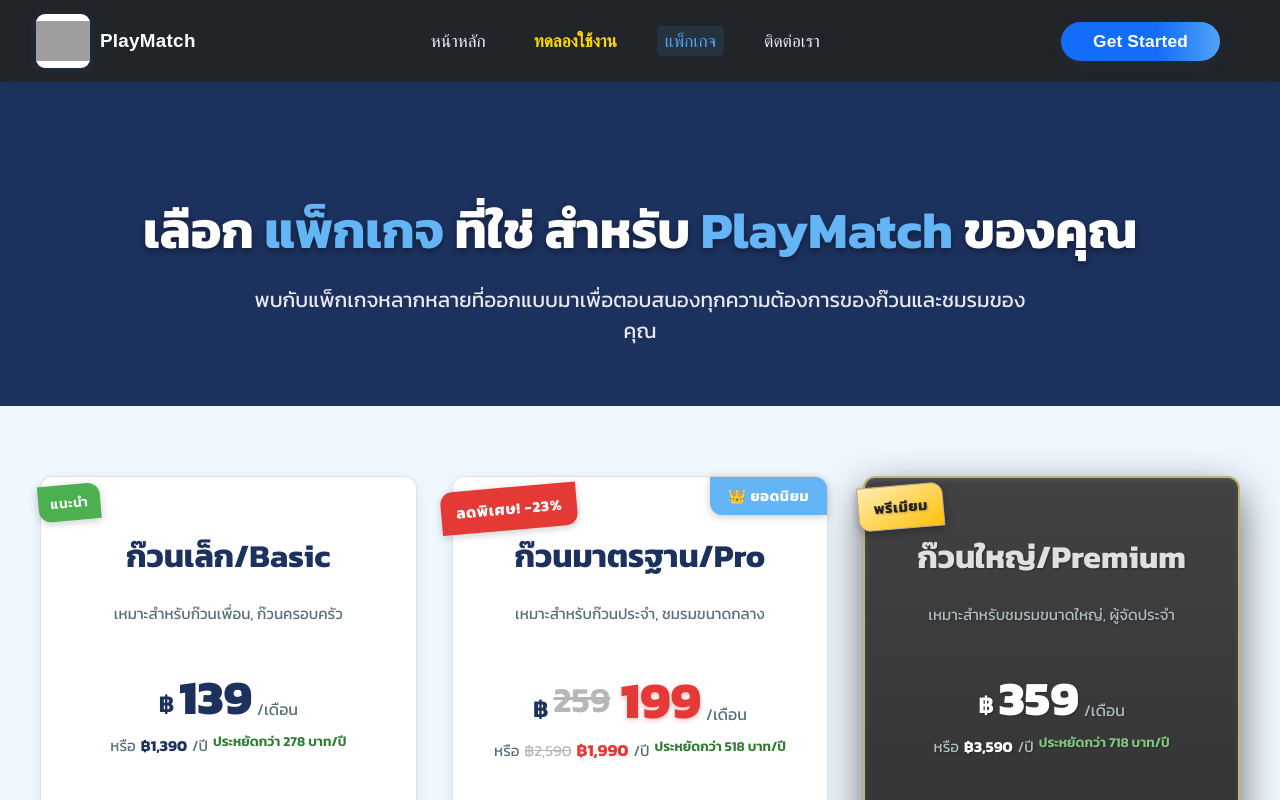
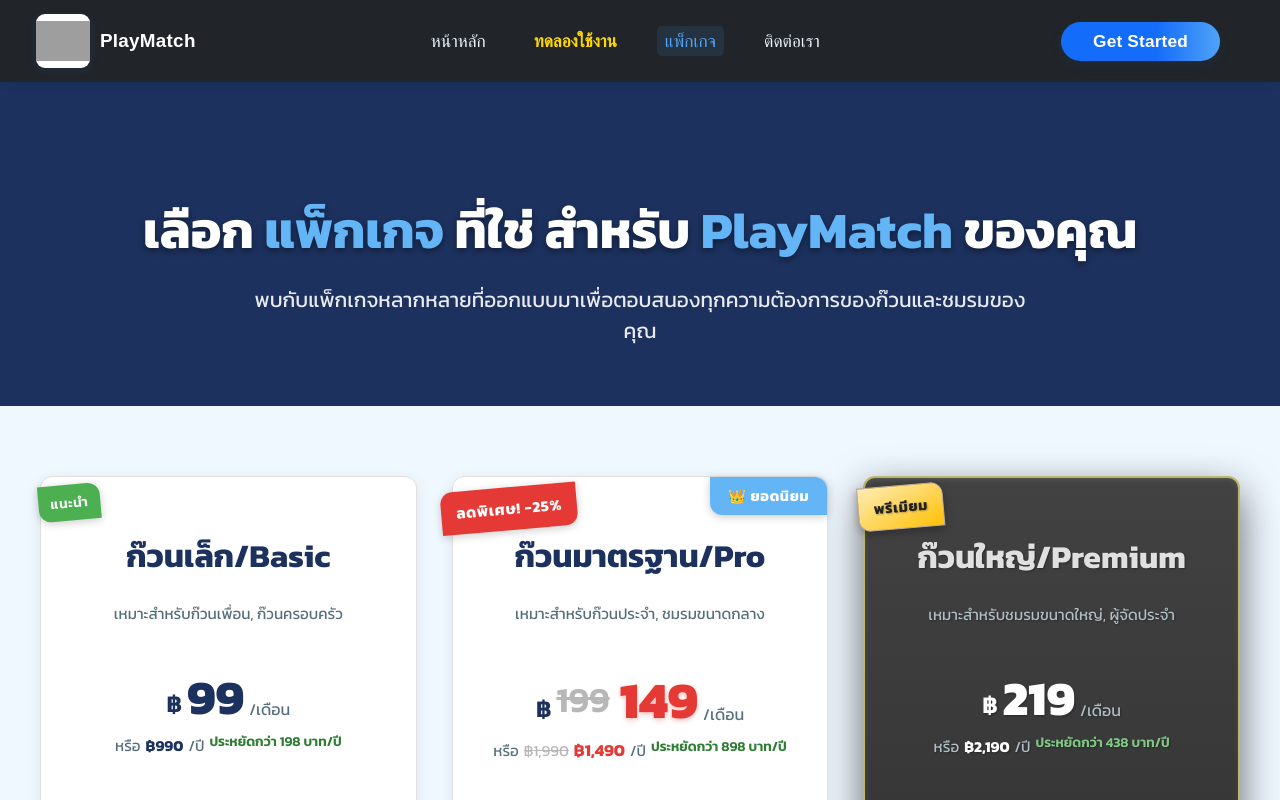
Before and after one commit to PeErAtC/playmatch-web, a Next.js app: page /packages in a window 1280 px wide. Built offline with nearby package versions, Linux system fonts and the light colour scheme; grey boxes are pictures that could not be loaded.

Commit message:
Update packages.js
22/7 ปรับลดจำนวนสมาชิกของแต่ละ แพ็คเกจลง

```diff
--- a/pages/packages.js
+++ b/pages/packages.js
@@ -12,18 +12,20 @@ const packageData = [
     name: "ก๊วนเล็ก/Basic",
     description: "เหมาะสำหรับก๊วนเพื่อน, ก๊วนครอบครัว",
     features: [
-      "สมาชิกก๊วนสูงสุด 60 คน",
+      "สมาชิกก๊วนสูงสุด 40 คน",
+      "import สมาชิกจาก Excel",
       "จัด Match ได้ไม่เกิน 15 Match ต่อเดือน",
       "ระบบเช็คชื่อสมาชิก",
       "สร้าง Matches ประจำวัน",
       "บันทึกผลการแข่งขัน",
       "คำนวณค่าใช้จ่ายของสมาชิก",
+      "ระบบติดตามสถานะการชำระของสมาชิก",
+      "บันทึก Excel และรูปภาพ PNG",
       "สถิติและกราฟวิเคราะห์",
-      "เทรนการใช้งานโปรแกรม",
     ],
-    monthlyPrice: "139",
-    yearlyPrice: "1,390",
-    yearlyDiscountText: "ประหยัดกว่า 278 บาท/ปี",
+    monthlyPrice: "99",
+    yearlyPrice: "990",
+    yearlyDiscountText: "ประหยัดกว่า 198 บาท/ปี",
     buttonText: "เริ่มต้นเลย",
     isPopular: false,
     buttonVariant: "primary-outline",
@@ -35,21 +37,26 @@ const packageData = [
     name: "ก๊วนมาตรฐาน/Pro",
     description: "เหมาะสำหรับก๊วนประจำ, ชมรมขนาดกลาง",
     features: [
-      "สมาชิกก๊วนสูงสุด 200 คน",
-      "จัด Match ได้ไม่เกิน 40 Match ต่อเดือน",
+      "สมาชิกก๊วนสูงสุด 150 คน",
+      "import สมาชิกจาก Excel",
+      "จัด Match ได้ไม่เกิน 30 Match ต่อเดือน",
       "ระบบเช็คชื่อสมาชิก",
+      "จัดเก็บรูปภาพสมากชิกก๊วน",
       "สร้าง Matches ประจำวัน",
-      "บันทึกผลการแข่งขันขั้นสูง",
+      "บันทึกผลการแข่งขัน",
+      "ระบบคูปองส่วนลดสมาชิก",
       "คำนวณค่าใช้จ่ายของสมาชิกขั้นสูง",
+      "ระบบติดตามสถานะการชำระของสมาชิก",
+      "บันทึก Excel และรูปภาพ PNG",
       "สถิติและกราฟวิเคราะห์",
       "ระบบจัดอันดับสมาชิก (Ranking)",
       "เทรนการใช้งานโปรแกรม",
     ],
-    monthlyPrice: "199", // ราคาลดแล้ว
-    originalMonthlyPrice: "259", // ราคาเดิมรายเดือนสำหรับขีดฆ่า
-    yearlyPrice: "1,990", // ราคาใหม่รายปีที่ลดแล้ว
-    originalYearlyPrice: "2,590", // ราคาเดิมรายปีสำหรับขีดฆ่า
-    yearlyDiscountText: "ประหยัดกว่า 518 บาท/ปี",
+    monthlyPrice: "149", // ราคาลดแล้ว
+    originalMonthlyPrice: "199", // ราคาเดิมรายเดือนสำหรับขีดฆ่า
+    yearlyPrice: "1,490", // ราคาใหม่รายปีที่ลดแล้ว
+    originalYearlyPrice: "1,990", // ราคาเดิมรายปีสำหรับขีดฆ่า
+    yearlyDiscountText: "ประหยัดกว่า 898 บาท/ปี",
     buttonText: "เลือกแพ็กเกจนี้!",
     isPopular: true,
     buttonVariant: "primary-filled",
@@ -73,9 +80,9 @@ const packageData = [
       "ทีมงาน Support พร้อมให้บริการ 24 ชั่วโมง",
 
     ],
-    monthlyPrice: "359",
-    yearlyPrice: "3,590",
-    yearlyDiscountText: "ประหยัดกว่า 718 บาท/ปี",
+    monthlyPrice: "219",
+    yearlyPrice: "2,190",
+    yearlyDiscountText: "ประหยัดกว่า 438 บาท/ปี",
     buttonText: "ติดต่อทีมงาน",
     isPopular: false,
     buttonVariant: "primary-outline",
```
